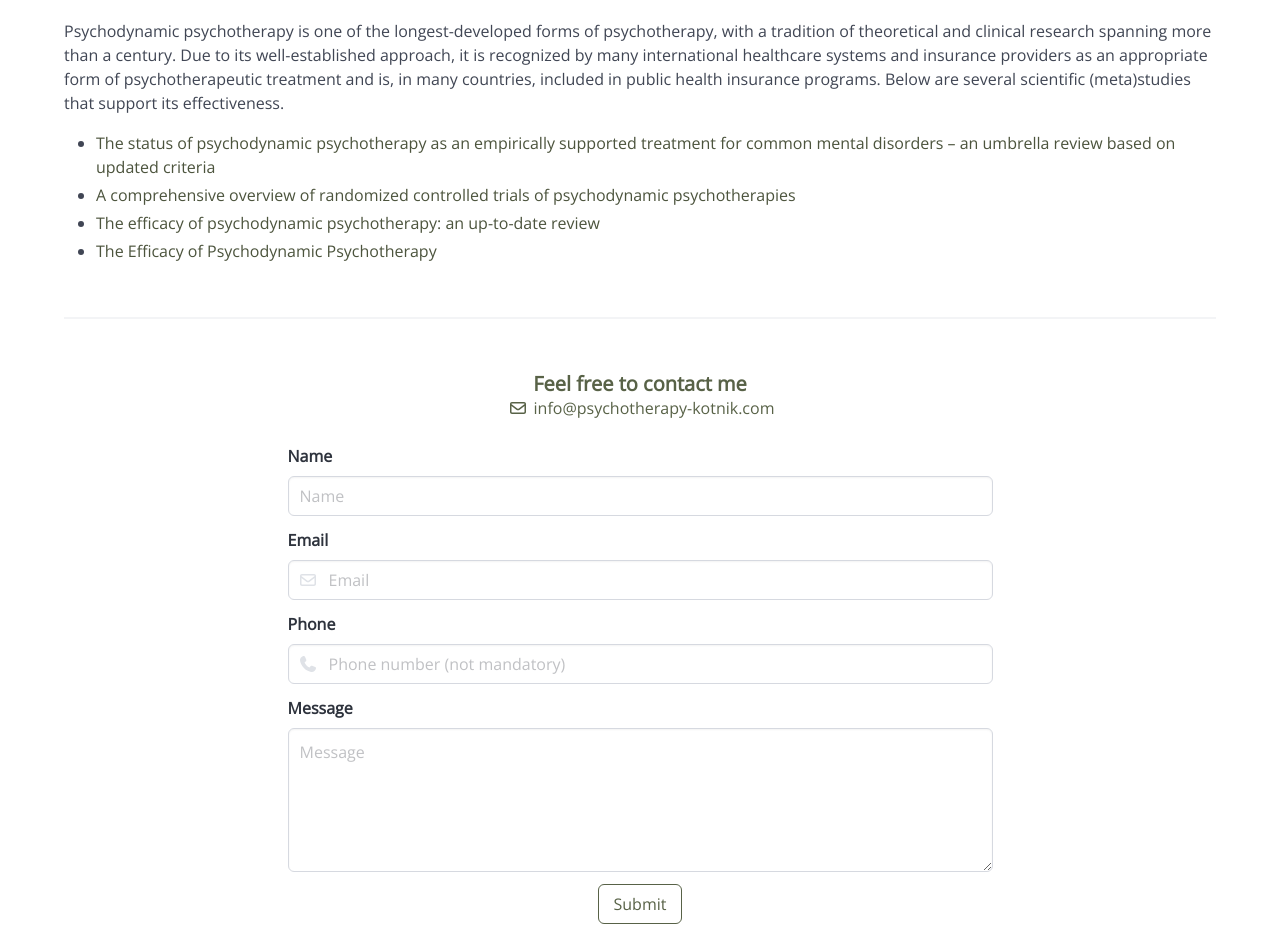
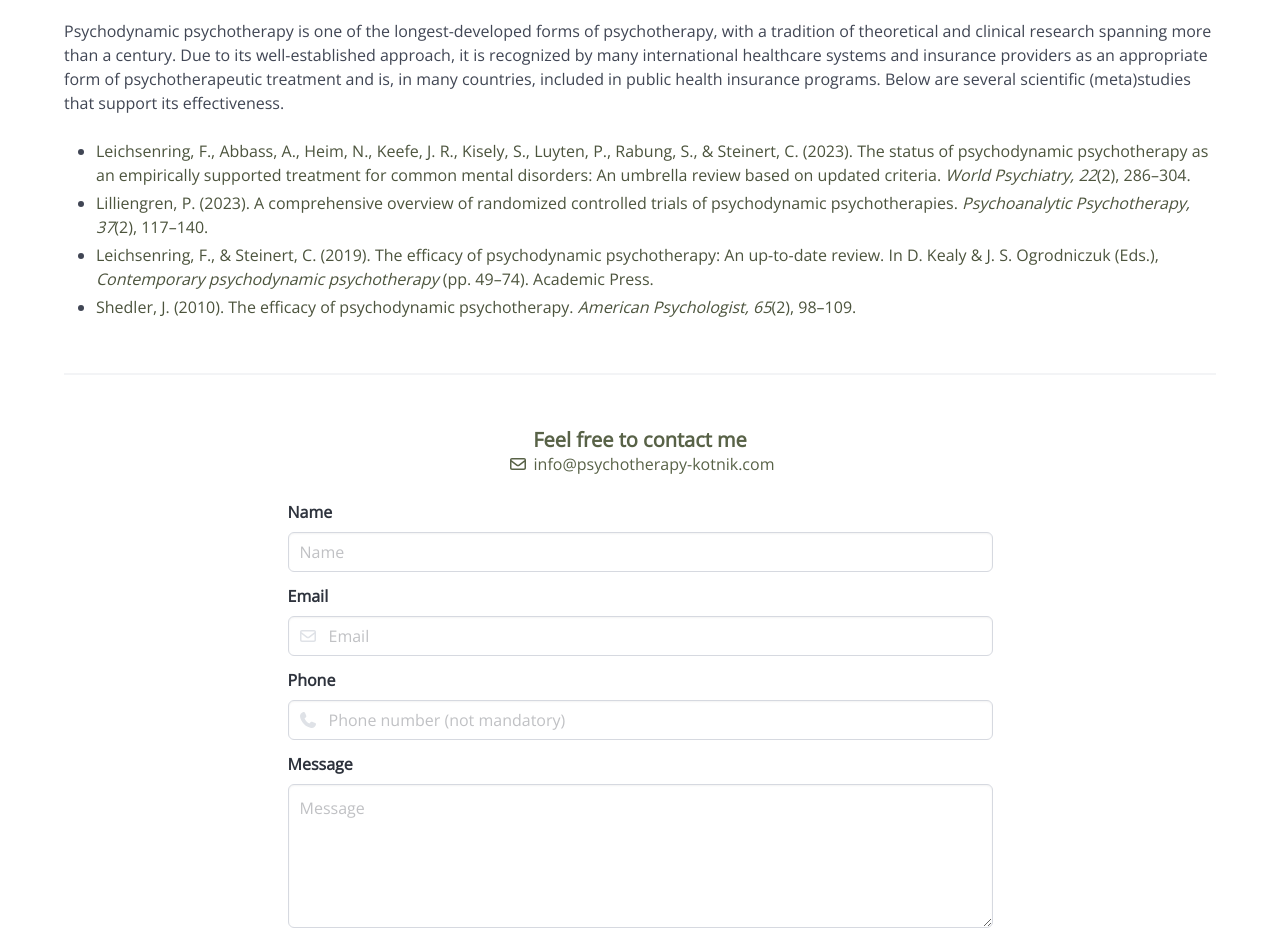
Before and after one commit to kotnikd3/psychotherapy-kotnik-en, a Vue app: page /about-psychotherapy in a window 1280 px wide. Shown: the part 2460-3391 px from the top of the page. Built offline with nearby package versions, Linux system fonts and the light colour scheme.

Commit message:
feat: improve citation

```diff
--- a/src/views/AboutPsychotherapyView.vue
+++ b/src/views/AboutPsychotherapyView.vue
@@ -108,14 +108,31 @@
             <h3 class="title is-5 has-text-primary">Is there solid empirical evidence that psychodynamic psychotherapy is effective?</h3>
             <div>
                 Psychodynamic psychotherapy is one of the longest-developed forms of psychotherapy, with a tradition of theoretical and clinical research spanning more than a century. Due to its well-established approach, it is recognized by many international healthcare systems and insurance providers as an appropriate form of psychotherapeutic treatment and is, in many countries, included in public health insurance programs. Below are several scientific (meta)studies that support its effectiveness.
-                <br>
+            </div>
+            <div class="mt-5">
                 <ul>
-                    <li><a href='https://pmc.ncbi.nlm.nih.gov/articles/PMC10168167/' target='_blank' rel='noopener noreferrer'>The status of psychodynamic psychotherapy as an empirically supported treatment for common mental disorders – an umbrella review based on updated criteria</a></li>
-                    <li><a href='https://www.tandfonline.com/doi/full/10.1080/02668734.2023.2197617?utm_source=researchgate.net&utm_medium=article' target='_blank' rel='noopener noreferrer'>A comprehensive overview of randomized controlled trials of psychodynamic psychotherapies</a>
+                    <li>
+                        <a href="https://pmc.ncbi.nlm.nih.gov/articles/PMC10168167/" target="_blank" rel="noopener noreferrer">
+                            Leichsenring, F., Abbass, A., Heim, N., Keefe, J. R., Kisely, S., Luyten, P., Rabung, S., &amp; Steinert, C. (2023). The status of psychodynamic psychotherapy as an empirically supported treatment for common mental disorders: An umbrella review based on updated criteria. <i>World Psychiatry, 22</i>(2), 286–304.
+                        </a>
                     </li>
-                    <li><a href='https://www.sciencedirect.com/science/chapter/edited-volume/abs/pii/B9780128133736000040?via%3Dihub' target='_blank' rel='noopener noreferrer'>The efficacy of psychodynamic psychotherapy: an up-to-date review</a>
+
+                    <li>
+                        <a href="https://www.tandfonline.com/doi/full/10.1080/02668734.2023.2197617" target="_blank" rel="noopener noreferrer">
+                            Lilliengren, P. (2023). A comprehensive overview of randomized controlled trials of psychodynamic psychotherapies. <i>Psychoanalytic Psychotherapy, 37</i>(2), 117–140.
+                        </a>
                     </li>
-                    <li><a href='https://www.apa.org/pubs/journals/releases/amp-65-2-98.pdf' target='_blank' rel='noopener noreferrer'>The Efficacy of Psychodynamic Psychotherapy</a>
+
+                    <li>
+                        <a href="https://www.sciencedirect.com/science/chapter/edited-volume/abs/pii/B9780128133736000040" target="_blank" rel="noopener noreferrer">
+                            Leichsenring, F., &amp; Steinert, C. (2019). The efficacy of psychodynamic psychotherapy: An up-to-date review. In D. Kealy &amp; J. S. Ogrodniczuk (Eds.), <i>Contemporary psychodynamic psychotherapy</i> (pp. 49–74). Academic Press.
+                        </a>
+                    </li>
+
+                    <li>
+                        <a href="https://www.apa.org/pubs/journals/releases/amp-65-2-98.pdf" target="_blank" rel="noopener noreferrer">
+                            Shedler, J. (2010). The efficacy of psychodynamic psychotherapy. <i>American Psychologist, 65</i>(2), 98–109.
+                        </a>
                     </li>
                 </ul>
             </div>
```
